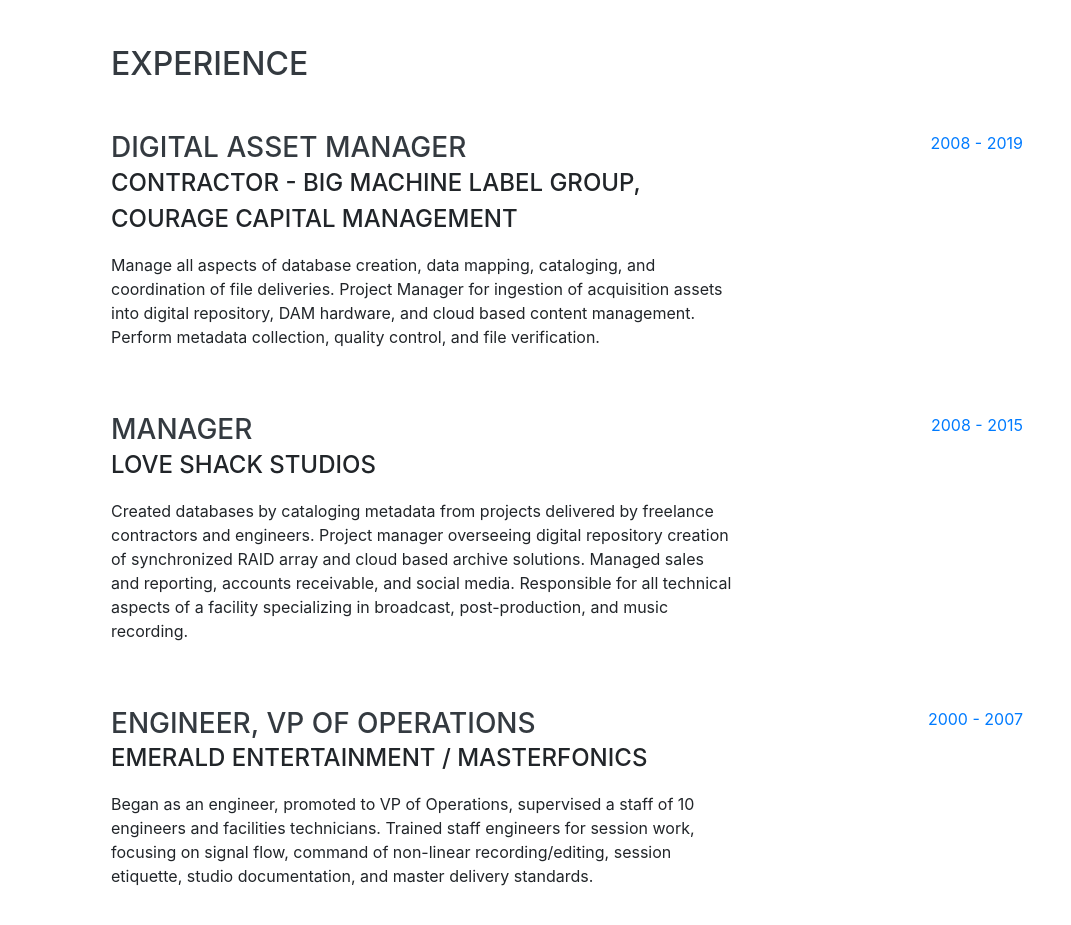
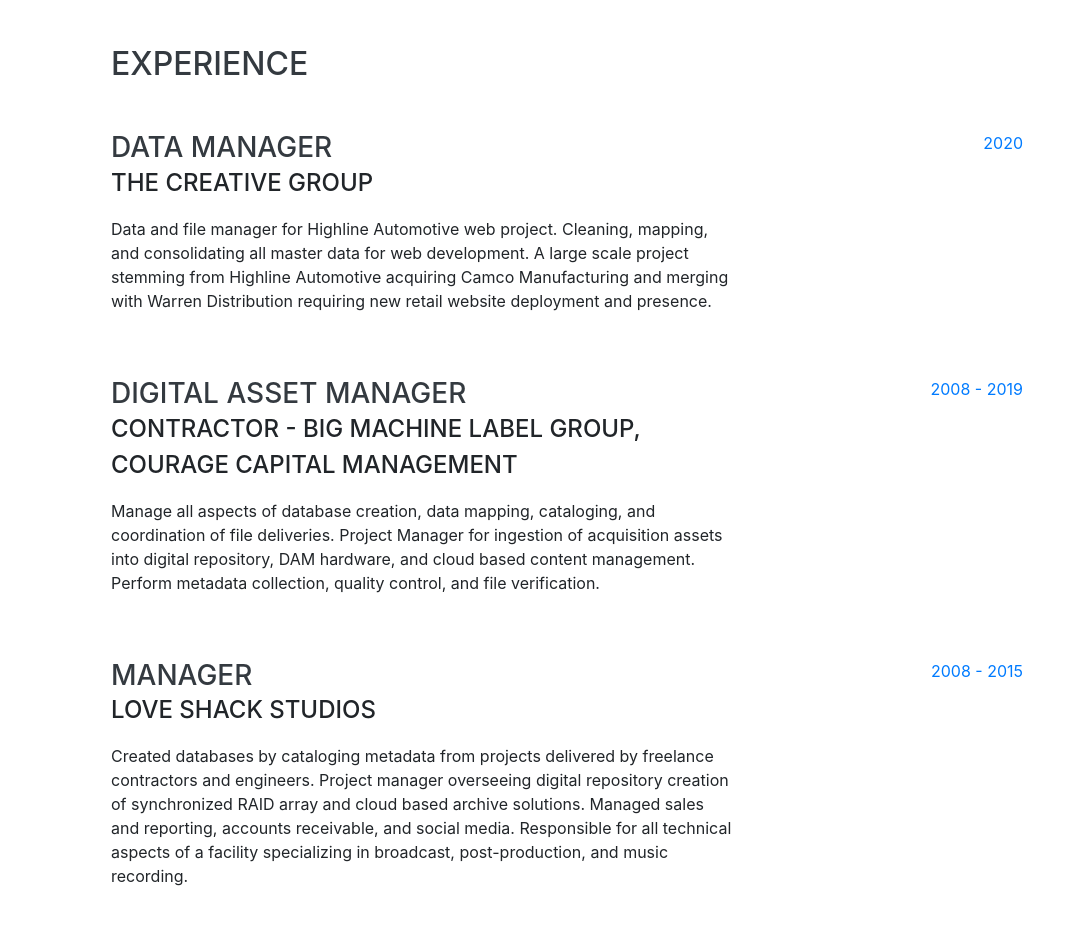
Before and after one commit to jeffsochor/jeffsochor.github.io, a website with bundled scripts: page index.html in a window 1280 px wide. Shown: the part 804-1729 px from the top of the page, without its empty margins (209-1280 px from the left). Built offline with nearby package versions, Linux system fonts and the light colour scheme; a web font is replaced by a local one.

Commit message:
Update index.html
Update experience

```diff
--- a/index.html
+++ b/index.html
@@ -85,6 +85,20 @@
     <section class="resume-section p-3 p-lg-5 d-flex justify-content-center" id="experience">
       <div class="w-100">
         <h2 class="mb-5">Experience</h2>
+
+        <div class="resume-item d-flex flex-column flex-md-row justify-content-between mb-5">
+          <div class="resume-content">
+            <h3 class="mb-0">Data Manager</h3>
+            <div class="subheading mb-3">The Creative Group</div>
+            <p>Data and file manager for Highline Automotive web project. Cleaning, mapping, and consolidating
+              all master data for web development. A large scale project stemming from Highline Automotive
+              acquiring Camco Manufacturing and merging with Warren Distribution requiring new
+              retail website deployment and presence.</p>
+          </div>
+          <div class="resume-date text-md-right">
+            <span class="text-primary">2020</span>
+          </div>
+        </div>
 
         <div class="resume-item d-flex flex-column flex-md-row justify-content-between mb-5">
           <div class="resume-content">
```
